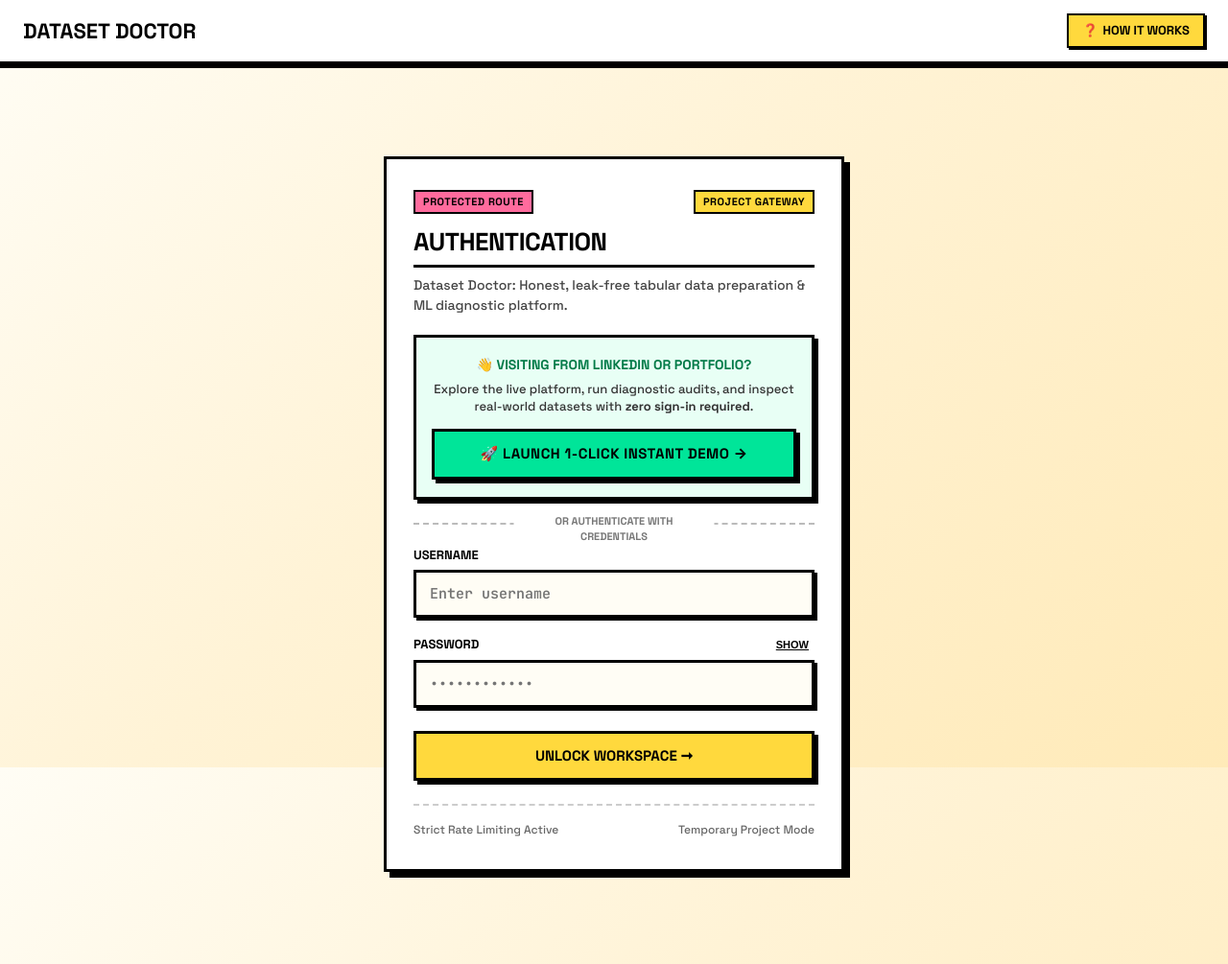
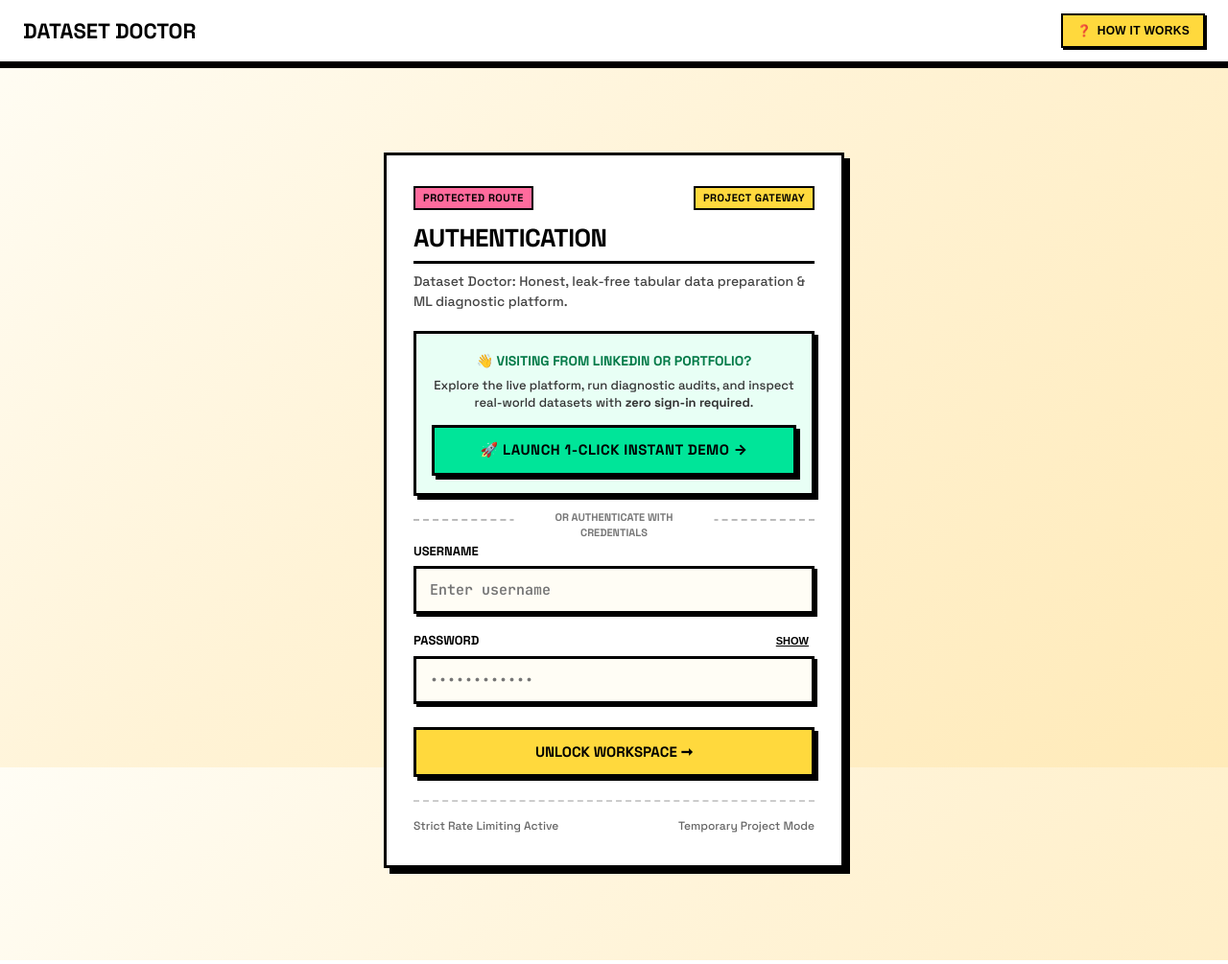
Before and after one commit to Naresh-Kumar17/Dataset-Doctor, a FastAPI app: page /login in a window 1280 px wide. Shown: the whole page at 96% size. Run offline with FastAPI, Linux system fonts and the light colour scheme.

Commit message:
fix(ui): refine consultation stepper responsiveness, container width, and grade styling

```diff
--- a/app/static/style.css
+++ b/app/static/style.css
@@ -46,10 +46,10 @@ body {
 }
 
 .container {
-  max-width: 1200px;
+  max-width: 1380px;
   width: 100%;
   margin: 0 auto;
-  padding: 24px 20px 48px;
+  padding: 20px 24px 48px;
 }
 
 /* Headers */
@@ -524,28 +524,29 @@ pre {
   background: #FFFFFF;
   border: 3px solid var(--ink);
   box-shadow: 4px 4px 0px var(--ink);
-  padding: 12px 18px;
+  padding: 10px 16px;
   margin-bottom: 24px;
   display: flex;
   align-items: center;
   justify-content: space-between;
-  flex-wrap: wrap;
-  gap: 12px;
+  gap: 16px;
+  width: 100%;
+  overflow-x: auto;
 }
 
 .stepper-track {
   display: flex;
   align-items: center;
-  gap: 8px;
-  flex-wrap: wrap;
+  gap: 10px;
   flex: 1;
+  min-width: 0;
 }
 
 .stepper-step {
   display: inline-flex;
   align-items: center;
   gap: 8px;
-  padding: 7px 14px;
+  padding: 8px 14px;
   border: 2px solid var(--ink);
   border-radius: 4px;
   font-size: 13px;
@@ -553,6 +554,7 @@ pre {
   text-decoration: none;
   color: var(--ink);
   background: #FFFFFF;
+  white-space: nowrap;
   transition: transform 0.1s ease, box-shadow 0.1s ease;
 }
 
@@ -615,6 +617,44 @@ pre {
   font-weight: 900;
 }
 
+.tour-btn {
+  background: var(--yellow);
+  color: var(--ink);
+  font-weight: 800;
+  font-size: 12px;
+  padding: 6px 14px;
+  min-height: 36px;
+  border: 2px solid var(--ink);
+  box-shadow: 2px 2px 0 var(--ink);
+  display: inline-flex;
+  align-items: center;
+  gap: 6px;
+  cursor: pointer;
+  letter-spacing: 0.3px;
+  transition: transform 0.1s ease, box-shadow 0.1s ease;
+}
+
+.tour-btn:hover {
+  transform: translate(-1px, -1px);
+  box-shadow: 3px 3px 0 var(--ink);
+}
+
+@media (max-width: 900px) {
+  .consultation-stepper-bar {
+    flex-direction: column;
+    align-items: stretch;
+    gap: 12px;
+  }
+  .stepper-track {
+    display: grid;
+    grid-template-columns: 1fr 1fr;
+    gap: 8px;
+  }
+  .stepper-divider {
+    display: none;
+  }
+}
+
 /* ========================================================
    Phase 5: Interactive Tour Modal System
    ======================================================== */
--- a/app/templates/base.html
+++ b/app/templates/base.html
@@ -18,7 +18,7 @@
     </div>
     <div class="nav-actions">
       <!-- How It Works 30-Second Guided Tour (Phase 5) -->
-      <button type="button" class="btn" onclick="openTourModal()" style="background: var(--yellow); color: #000; font-weight: 800; font-size: 13px; padding: 6px 14px; min-height: 36px; border: 2px solid #000; box-shadow: 2px 2px 0 #000; display: inline-flex; align-items: center; gap: 5px; cursor: pointer;" title="Quick 30-second tour of Dataset Doctor">
+      <button type="button" class="tour-btn" onclick="openTourModal()" title="Quick 30-second tour of Dataset Doctor">
         <span>❓</span> HOW IT WORKS
       </button>
 
```
Also changed, not shown: app/templates/module.html (+6 -6 lines), app/templates/shell.html (+12 -3 lines), 1 other file.
